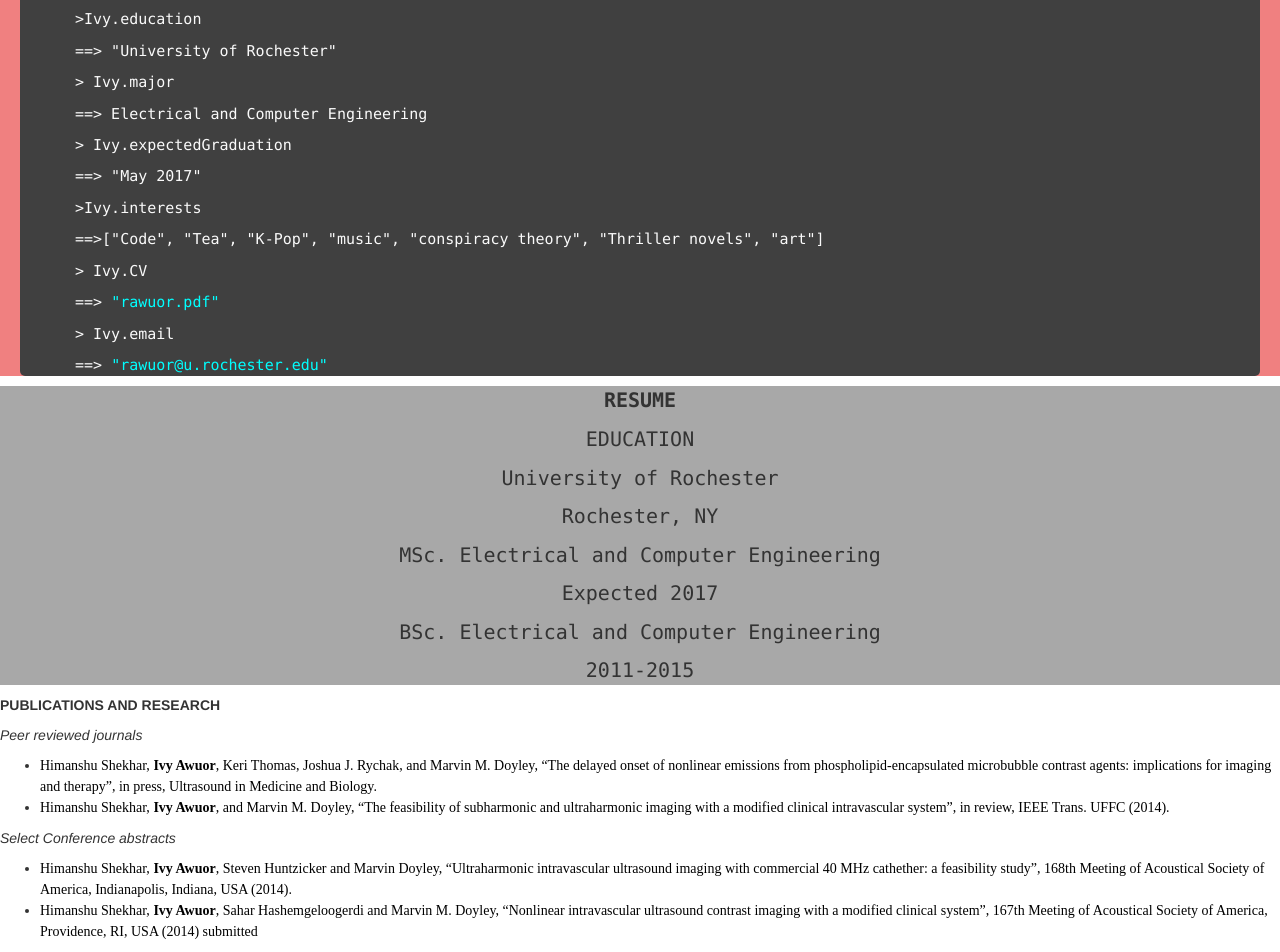
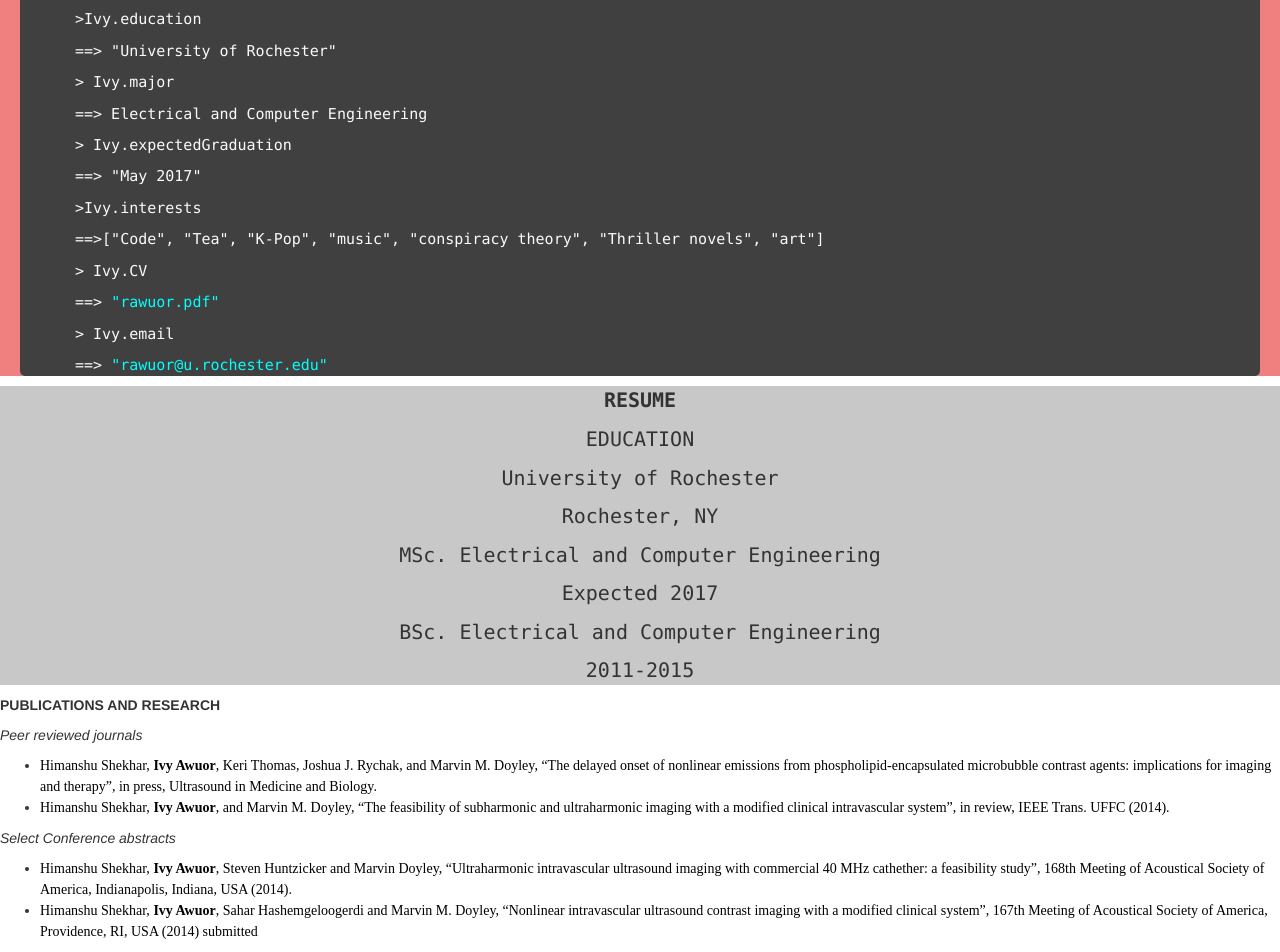
Before and after one commit to rawuor/rawuor.github.io, a Jekyll site: the page index.html, which Jekyll copies as it is, in a window 1280 px wide. Shown: the part 722-1674 px from the top of the page. Built offline with Jekyll 4.4.1, drawn with Linux system fonts in a browser that asks for light colours; nearby versions of some CDN libraries.

Commit message:
Update default.css

```diff
--- a/css/default.css
+++ b/css/default.css
@@ -84,7 +84,7 @@
 }
 
 #resume_content{
-  background-color:#a8a8a8;
+  background-color:#c8c8c8;
   width:100%;
 }
 
```
